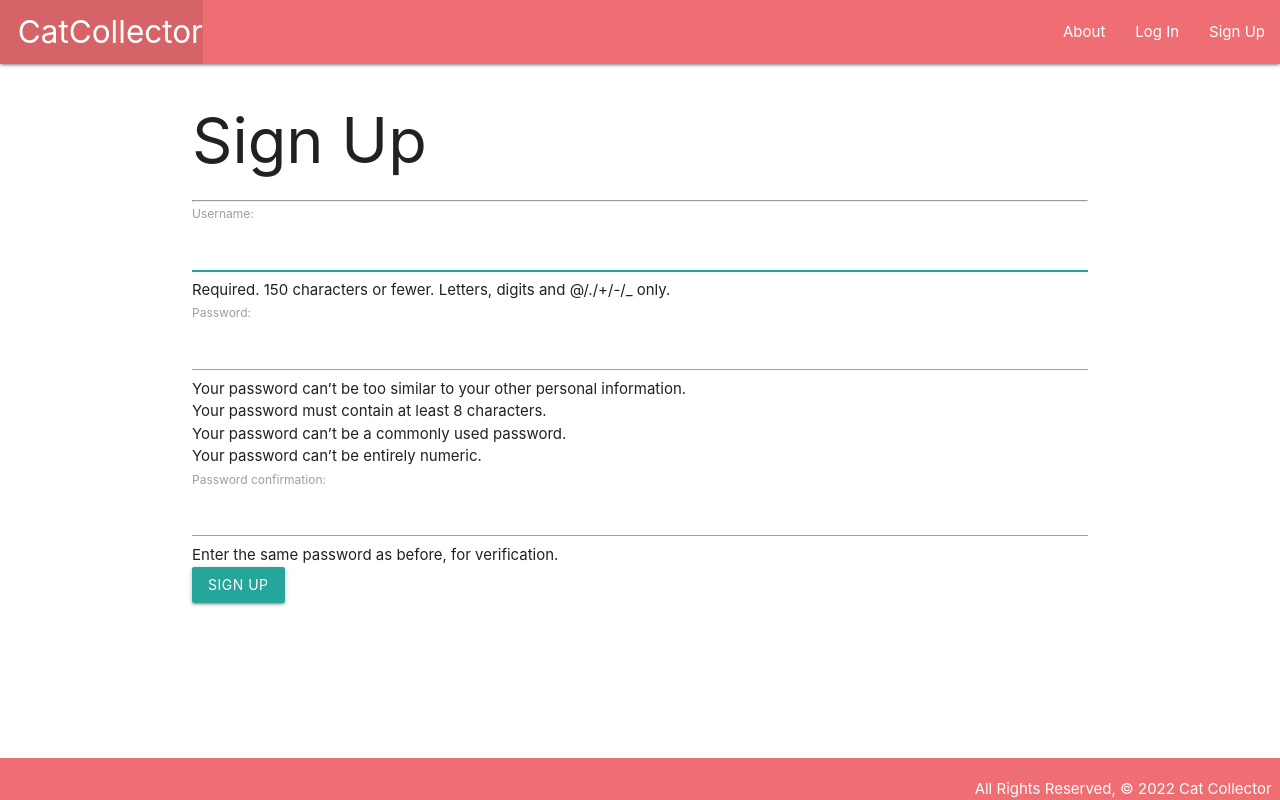
After one commit to earlytuesdaymorning/catcollector, a Django app: page /accounts/signup in a window 1280 px wide. The commit adds this page. Run offline with Django 4.2, Linux system fonts and the light colour scheme.

Commit message:
adds user auth and user creation

```diff
--- a/catcollector/urls.py
+++ b/catcollector/urls.py
@@ -19,4 +19,27 @@ from django.urls import path, include # add include
 urlpatterns = [
     path('admin/', admin.site.urls),
     path('', include('main_app.urls')), # add this line
+    # include the built-in auth urls for the built-in views
+    path('accounts/', include('django.contrib.auth.urls')),
 ]
+
+"""
+including the auth path above imports all of these URL patterns:
+
+accounts/login/ [name='login']
+accounts/logout/ [name='logout']
+accounts/password_change/ [name='password_change']
+accounts/password_change/done/ [name='password_change_done']
+accounts/password_reset/ [name='password_reset']
+accounts/password_reset/done/ [name='password_reset_done']
+accounts/reset/<uidb64>/<token>/ [name='password_reset_confirm']
+accounts/reset/done/ [name='password_reset_complete']
+
+but we get to pick and choose which ones to actually use. because auth is included
+with django, it is a universal app in our catcollector! so we automatically have a
+user variable available in every template
+
+we also will need to create a user signup url in our main_app urls as its not included
+
+now to make a new folder inside of templates, registration/login.html
+"""
--- a/main_app/templates/base.html
+++ b/main_app/templates/base.html
@@ -32,10 +32,16 @@
             </ul>
             <ul class="right">
                 <li><a href="{% url 'about' %}">About</a></li>
+                {% if user.is_authenticated %}
+                <li><a href="{% url 'index' %}">View All My Cats</a></li>
                 <li><a href="{% url 'cats_create' %}">Add a Cat</a></li>
-                <li><a href="{% url 'index' %}">View All My Cats</a></li>
                 <li><a href="{% url 'toys_index' %}">View All Toys</a></li>
                 <li><a href="{% url 'toys_create' %}">Add a Toy</a></li>
+                <li><a href="{% url 'logout' %}">Log Out</a></li>
+                {% else %}
+                <li><a href="{% url 'login' %}">Log In</a></li>
+                <li><a href="{% url 'signup' %}">Sign Up</a></li>
+                {% endif %}
             </ul>
         </nav>
     </header>
--- a/main_app/templates/cats/details.html
+++ b/main_app/templates/cats/details.html
@@ -45,7 +45,7 @@
         </form>
     </div>
     <div class="col s6">
-        <form action="{% url 'add_feeding' cat.id %}" method="post">
+        <form action="{% url 'add_feeding' cat.id %}" method="POST">
             {% csrf_token %} {{ feeding_form.as_p }}
             <input type="submit" class="btn" value="Add Feeding" />
             <!-- we need to add materialize's JS library in base.html to make
@@ -92,7 +92,7 @@
                 </span>
             </div>
             <div class="card-action">
-                <form action="{% url 'assoc_toy_delete' cat.id toy.id %}" method="post">
+                <form action="{% url 'assoc_toy_delete' cat.id toy.id %}" method="POST">
                     {% csrf_token %}
                     <button type="submit" class="btn">Remove</button>
                 </form>
@@ -114,7 +114,7 @@
             </span>
         </div>
         <div class="card-action">
-            <form action="{% url 'assoc_toy' cat.id toy.id %}" method="post">
+            <form action="{% url 'assoc_toy' cat.id toy.id %}" method="POST">
                 <!-- cat.id and toy.id need to be in the order they appear in urls -->
                 {% csrf_token %}
                 <button type="submit" class="btn">Add</button>
--- a/main_app/templates/main_app/cat_form.html
+++ b/main_app/templates/main_app/cat_form.html
@@ -5,7 +5,7 @@
 <h1>Add Cat</h1>
 {% endif %}
 <!-- leave form action empty, it makes the form post to the same url -->
-<form action="" method="post">
+<form action="" method="POST">
     {% csrf_token %} <!-- this is required by django for security purposes -->
     <table>
         <!-- this will render inputs inside of <tr>s and <td>s -->
--- a/main_app/templates/main_app/toy_confirm_delete.html
+++ b/main_app/templates/main_app/toy_confirm_delete.html
@@ -7,7 +7,7 @@
     <span class="teal-text">{{ object.name }}</span>?
 </h4>
 
-<form action="" method="post">
+<form action="" method="POST">
     {% csrf_token %}
     <input class="btn red" type="submit" value="Yes - Delete" />
     <a class="btn blue" href="{% url 'detail' object.id %}">Cancel</a>
--- a/main_app/templates/main_app/toy_form.html
+++ b/main_app/templates/main_app/toy_form.html
@@ -4,7 +4,7 @@
 <h1>Add Toy</h1>
 {% endif %}
 
-<form action="" method="post">
+<form action="" method="POST">
     {% csrf_token %}
     <table>
         {{ form.as_table }}
--- /dev/null
+++ b/main_app/templates/registration/signup.html
@@ -0,0 +1,25 @@
+{% extends 'base.html' %} {% block content %}
+
+<h1>Sign Up</h1>
+<hr />
+
+{% if error_message %}
+<p class="red-text">{{ error_message }}</p>
+{% endif %}
+
+<form action="{% url 'signup' %}" method="POST">
+    {% csrf_token %}
+    {{ form.as_p }}
+    <input class="btn" type="submit" value="Sign Up" />
+</form>
+
+<!-- By using the the UserCreationForm, you get help messages that go with all of
+the validations. However, the form does not include inputs for the user's email,
+first_name, or last_name. To include these, you'll have to create your own
+ModelForm based upon the UserModel.
+If you want to remove some or all of the password validations, you can comment
+them out or remove them from the AUTH_PASSWORD_VALIDATORS list in settings.py.
+OR check them out in the dev tools to find out their class names and select to
+either change the text or change the styling/display-->
+
+{% endblock %}
--- a/main_app/urls.py
+++ b/main_app/urls.py
@@ -32,12 +32,16 @@ urlpatterns = [
     path('toys/<int:pk>/update/', views.ToyUpdate.as_view(), name='toys_update'),
     path('toys/<int:pk>/delete/', views.ToyDelete.as_view(), name='toys_delete'),
     path('cats/<int:cat_id>/add_feeding/', views.add_feeding, name='add_feeding'),
-    # associate a toy with a cat (M:M)
+    # associate a toy with a cat (M:M) ^
+    path('cats/<int:cat_id>/add_photo/', views.add_photo, name='add_photo'),
     path('cats/<int:cat_id>/assoc_toy/<int:toy_id>/', views.assoc_toy, name='assoc_toy'),
     path('cats/<int:cat_id>/assoc_toy/<int:toy_id>/delete/', views.assoc_toy_delete, name='assoc_toy_delete'),
-    path('cats/<int:cat_id>/add_photo/', views.add_photo, name='add_photo'),
+    # toys paths added with model ^
+    path('accounts/signup', views.signup, name='signup'),
+    # we are staying consistent ^ with Django's prebuilt auth-based URLS, and laying
+    # groundwork to build our own signup view.
 ]
-# toys paths added with model
+
 """
 That name argument within each path is used to obtain the correct URL in templates
 using DTL's url template tag, this makes it so we dont need to hardcode the path
--- a/main_app/views.py
+++ b/main_app/views.py
@@ -1,5 +1,7 @@
 # Add the following import
 # from django.http import HttpResponse # this is for testing the routes
+from distutils.log import error
+from multiprocessing import context
 from nis import cat
 from django.shortcuts import render, redirect
 from django.views.generic.edit import CreateView # this generic import will allow
@@ -8,6 +10,18 @@ from django.views.generic.edit import UpdateView, DeleteView # you can just add
 # all at once by separating by commas
 from django.views.generic import ListView # added with Toys
 from django.views.generic.detail import DetailView # added with Toys
+from django.contrib.auth import login # lines 13/16 ARE included with djgango auth.
+# login also creates a session store that's stored in the database, and a session
+# cookie that's sent to the browser.
+from django.contrib.auth.forms import UserCreationForm # even though there is no
+# user creation view or url, which makes it easier to customize, it does give you
+# a default user creation form to work with
+from django.contrib.auth.decorators import login_required # this will make it so when
+# we decorate a view with it, you will not be allowed to see the page unless they are
+# logged in
+from django.contrib.auth.mixins import LoginRequiredMixin # this will import the
+# mixin that we will used to authorize/restrict the CLASS-based views, and which is
+# implemented with multiple inheritance
 from .models import Cat, Toy, Photo
 from .forms import FeedingForm
 import uuid  # a python utility that will help us generate random strings
@@ -45,13 +59,21 @@ this time, we will structure it similarly to static, in that we will be creating
 a FOLDER called cats first, then then within that we have our template.
 """
 
+@login_required # we'll need to place the decorator above the view we want to restrict
 def cats_index(request):
-    cats = Cat.objects.all()
+    # This reads ALL cats, not just the logged in user's cats. this CAN be useful
+    # if we want to have a space for everyone to show their contributions.
+    # cats = Cat.objects.all()
+    cats = Cat.objects.filter(user=request.user)
+    # this^ will filter and dsiplay the requesting user's cats only, or this v
+    # cats = request.user.cat_set.all() , which displays all the cats set to the
+    # current user.
     return render(request, 'cats/index.html', { 'cats': cats })
 
 # we are going to be using seed data for testing. but the key vaule here references
 # the cats that will be in our index, connecting to the DB
 
+@login_required
 def cats_details(request, cat_id):
     cat = Cat.objects.get(id=cat_id)
     toys_cat_doesnt_have = Toy.objects.exclude(id__in=cat.toys.all().values_list('id'))
@@ -61,6 +83,7 @@ def cats_details(request, cat_id):
         # including feeding_form along with the cat model, and adding toys
     })
 
+@login_required
 def add_feeding(request, cat_id):
     # create the ModelForm using the data in request.POST
     form = FeedingForm(request.POST)
@@ -72,14 +95,17 @@ def add_feeding(request, cat_id):
         new_feeding.save()
     return redirect('details', cat_id=cat_id)
 
+@login_required
 def assoc_toy(request, cat_id, toy_id):
     Cat.objects.get(id=cat_id).toys.add(toy_id)
     return redirect('details', cat_id=cat_id)
 
+@login_required
 def assoc_toy_delete(request, cat_id, toy_id):
     Cat.objects.get(id=cat_id).toys.remove(toy_id)
     return redirect('details', cat_id=cat_id)
 
+@login_required
 def add_photo(request, cat_id):
     # attempting to collect the photo file data
     # photo-file will be the "name" attribute on the <input type="file">
@@ -120,18 +146,52 @@ def add_photo(request, cat_id):
     # finally we will redirect to the details page
     return redirect('details', cat_id=cat_id)
 
+def signup(request):
+    error_message = ''
+    # IF the request is POST == we need to create a new user, because a form was
+    # just submitted. it's implied here that if its not POST, it is GET. and if its
+    # GET that means the user just clicked the signup link. doing this just
+    # consolidated the signup view function into one, rather than making separate
+    # views for get and for post
+    if request.method == 'POST':
+        form = UserCreationForm(request.POST) # this defines form as a function that
+        # will create a 'user' from the post request on the submitted form instance
+        if form.is_valid():
+        # if ^ form is valid, then v it will save the new user to our database...
+            user = form.save()
+            login(request, user) # ...then it will log the new user in...
+            return redirect('index') # ...and take them to the cat index, by url name
+        else:
+            error_message = 'Invalid sign up - try again'
+    # this v is where it assumes a GET request (implied else) or a bad POST request
+    form = UserCreationForm()
+    context = {'form': form, 'error_message': error_message} # save an error message
+    # creating a nested variable called context and passing it below allows us to
+    # break our code up a bit and make it easier to look at.
+    return render(request, 'registration/signup.html', context)
+    # ^ and render an empty form
+
 class CatCreate(CreateView):
     model = Cat
     # fields = '__all__' -now with toys being added, we are going to change __all__
     # because we no longer want ALL the fields showing up when we add a new cat
     fields = ['name', 'breed', 'description', 'age']
 
-class CatUpdate(UpdateView):
+    # The inherited method below is called when a valid cat form is being submitted
+    def form_valid(self, form):
+        form.instance.user = self.request.user # this assigns the cat to the user
+        # that is currently logged in when the cat is created
+        return super().form_valid(form) # after that, this line lets CreateView do
+        # its normal job
+
+# we are going to MIX in the mixin here before our imported view, restricting access
+# to a user only
+class CatUpdate(LoginRequiredMixin, UpdateView):
     model = Cat
     # Let's disallow the renaming of a cat and their breed by excluding those fields!
     fields = ['description', 'age']
 
-class CatDelete(DeleteView):
+class CatDelete(LoginRequiredMixin, DeleteView):
     model = Cat
     success_url = '/cats/'
 
@@ -147,23 +207,23 @@ templates/main_app/cat_form.html. All CBVs by default will use a folder inside
 of the templates folder with a name the same as the app, in our case main_app.
 """
 
-class ToyList(ListView):
+class ToyList(LoginRequiredMixin, ListView):
     model = Toy
     template_name = 'toys/index.html'
 
-class ToyDetail(DetailView):
+class ToyDetail(LoginRequiredMixin, DetailView):
     model = Toy
     template_name = 'toys/detail.html'
 
-class ToyCreate(CreateView):
+class ToyCreate(LoginRequiredMixin, CreateView):
     model = Toy
     fields = ['name', 'color']
 
-class ToyUpdate(UpdateView):
+class ToyUpdate(LoginRequiredMixin, UpdateView):
     model = Toy
     fields = ['name', 'color']
 
-class ToyDelete(DeleteView):
+class ToyDelete(LoginRequiredMixin, DeleteView):
     model = Toy
     success_url = '/toys/'
 
```
Also changed, not shown: catcollector/settings.py (+10 -1 lines), main_app/models.py (+8 -1 lines), main_app/templates/registration/login.html (added, +28 -0 lines), db.sqlite3, main_app/migrations/0006_cat_user.py (added).
